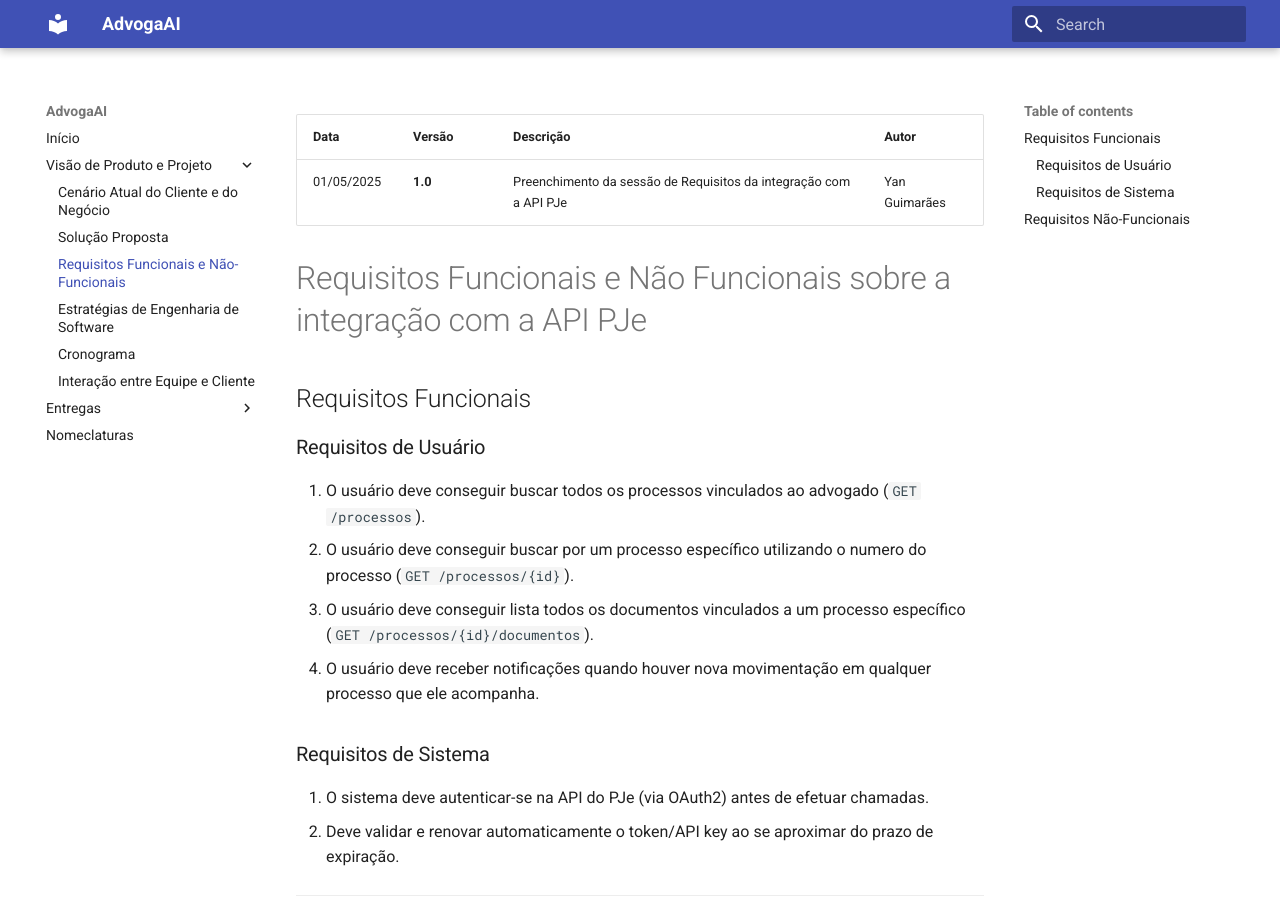
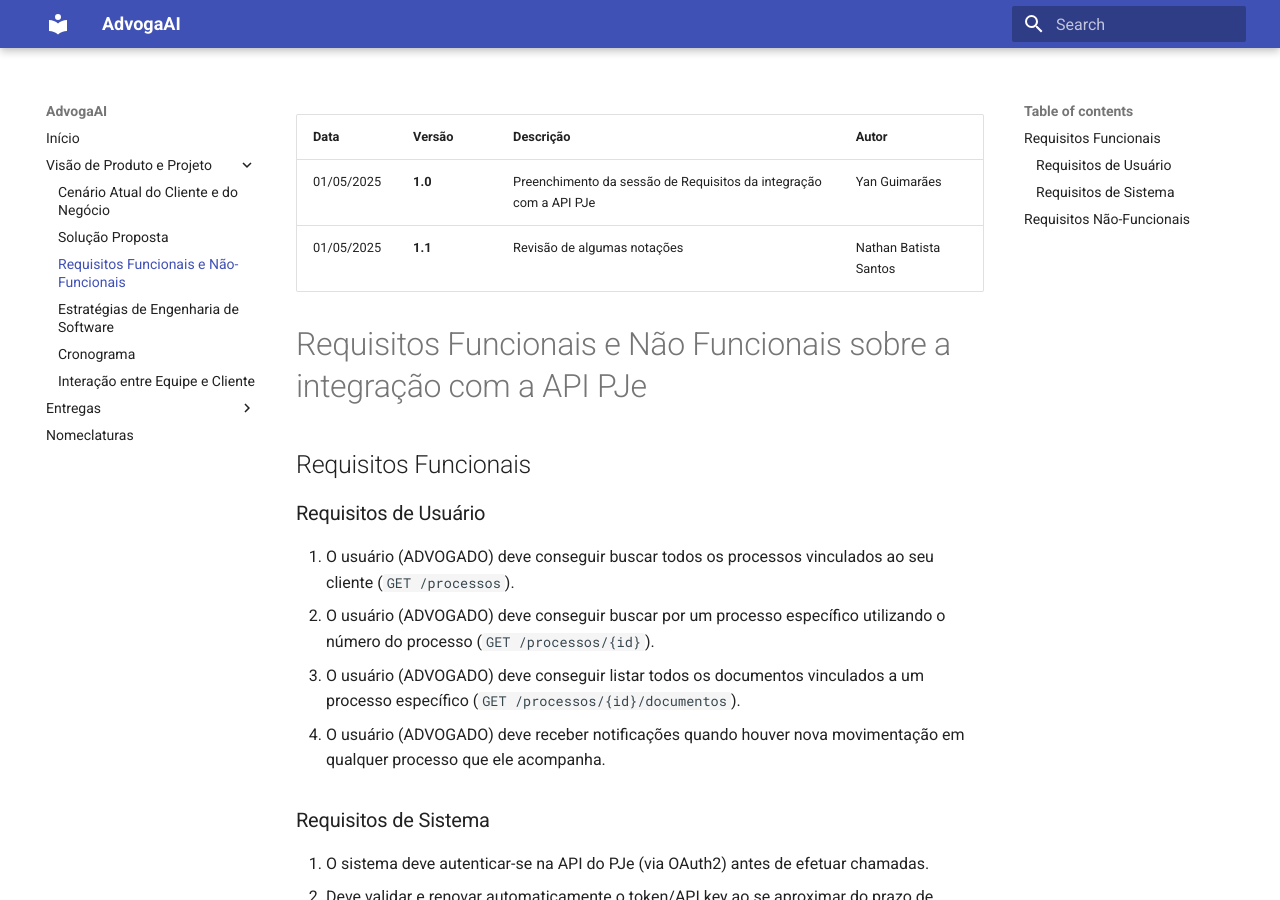
Before and after one commit to mdsreq-fga-unb/2025.1-T01-AdvogaAI, an MkDocs documentation site: the page built from docs/requisitos.md, in a window 1280 px wide and 900 px high. Built offline with MkDocs 1.6.1 and Material for MkDocs 9.7.7, drawn with Linux system fonts in a browser that asks for light colours.

Commit message:
docs: revisão de algumas notações

```diff
--- a/docs/requisitos.md
+++ b/docs/requisitos.md
@@ -1,6 +1,7 @@
 | Data       | Versão | Descrição                          | Autor                    |
 |------------|--------|------------------------------------|--------------------------|
 | 01/05/2025 | **1.0** | Preenchimento da sessão de Requisitos da integração com a API PJe | Yan Guimarães   |
+| 01/05/2025 | **1.1** | Revisão de algumas notações | Nathan Batista Santos   |
 
 # Requisitos Funcionais e Não Funcionais sobre a integração com a API PJe
 
@@ -8,10 +9,10 @@
 
 ### Requisitos de Usuário
 
-1. O usuário deve conseguir buscar todos os processos vinculados ao advogado           (`GET /processos`).
-2. O usuário deve conseguir buscar por um processo específico utilizando o numero do processo (`GET /processos/{id}`).
-3. O usuário deve conseguir lista todos os documentos vinculados a um processo específico (`GET /processos/{id}/documentos`).
-4. O usuário deve receber notificações quando houver nova movimentação em qualquer processo que ele acompanha.
+1. O usuário (ADVOGADO) deve conseguir buscar todos os processos vinculados ao seu cliente           (`GET /processos`).
+2. O usuário (ADVOGADO) deve conseguir buscar por um processo específico utilizando o número do processo (`GET /processos/{id}`).
+3. O usuário (ADVOGADO) deve conseguir listar todos os documentos vinculados a um processo específico (`GET /processos/{id}/documentos`).
+4. O usuário (ADVOGADO) deve receber notificações quando houver nova movimentação em qualquer processo que ele acompanha.
 
 ### Requisitos de Sistema
 
```
